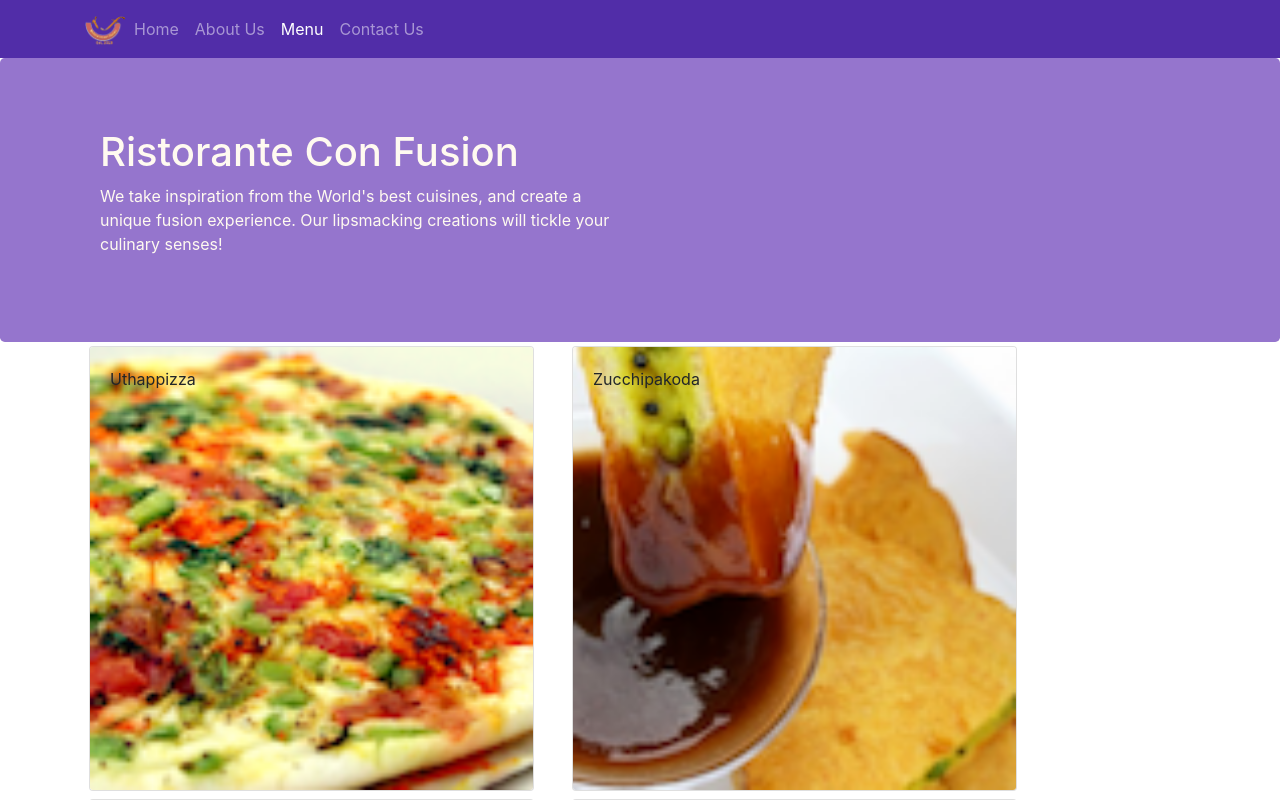
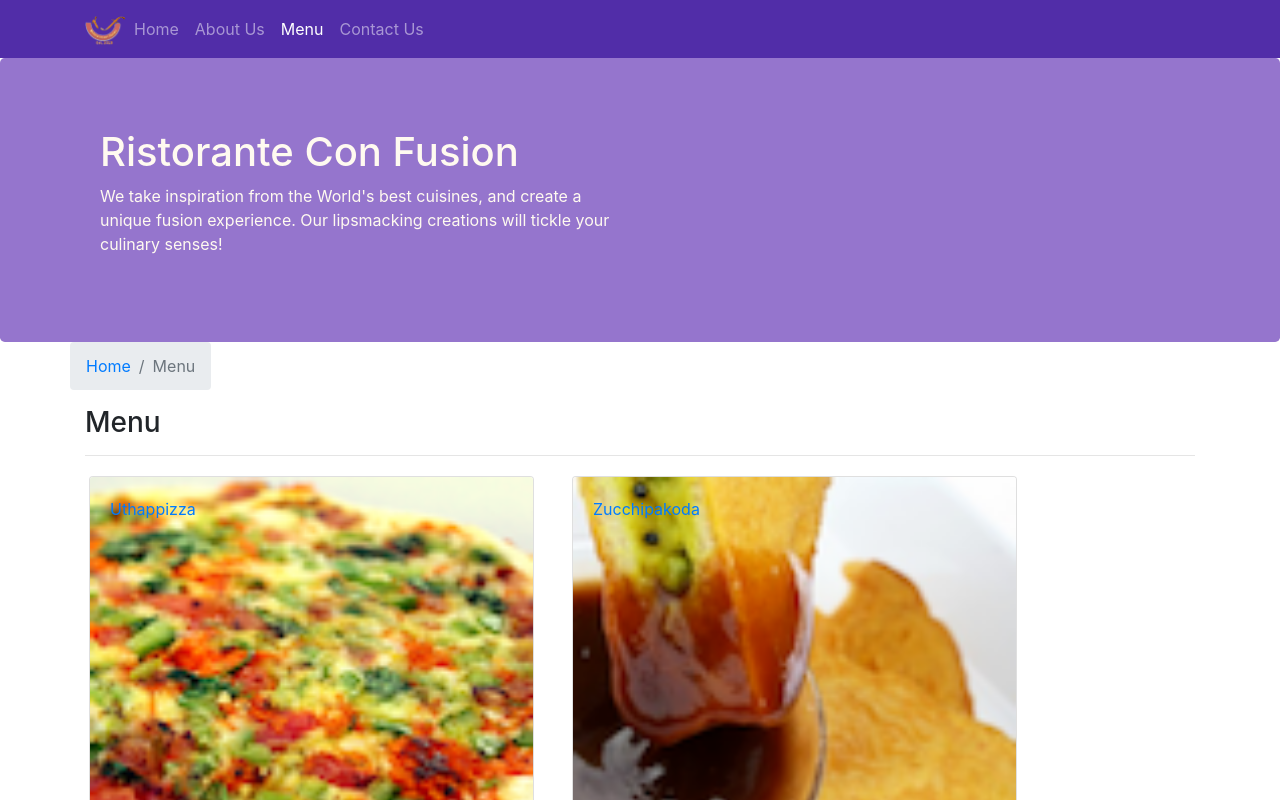
Before and after one commit to lokeshkeelisetti/ReactConfusion, a React (Create React App) app: page /menu in a window 1280 px wide. Shown: the top 800 px of the page. Built offline with nearby package versions, Linux system fonts and the light colour scheme; the HTML template or start-up script is replaced by a standard one.

Commit message:
single page applications part two

```diff
--- a/src/components/ContactComponent.js
+++ b/src/components/ContactComponent.js
@@ -1,8 +1,19 @@
 import React from 'react';
-
+import {Breadcrumb,BreadcrumbItem} from 'reactstrap'
+import {Link} from 'react-router-dom'
 function Contact(props) {
     return(
         <div className="container">
+            <div className="row">
+                <Breadcrumb>
+                    <BreadcrumbItem><Link to='/home'>Home</Link></BreadcrumbItem>
+                    <BreadcrumbItem active>Contact Us</BreadcrumbItem>
+                </Breadcrumb>
+                <div className="col-12">
+                    <h3>Menu</h3>
+                    <hr />
+                </div>
+            </div>
             <div className="row row-content">
                 <div className="col-12">
                 <h3>Location Information</h3>
--- a/src/components/DishdetailComponent.js
+++ b/src/components/DishdetailComponent.js
@@ -1,7 +1,6 @@
 import React from 'react';
-import { Card, CardImg,CardTitle } from 'reactstrap';
-
-
+import { Card, CardImg,CardTitle,Breadcrumb,BreadcrumbItem} from 'reactstrap';
+import {Link } from 'react-router-dom';
 
     function RenderDish({dish}){
         if(dish!=null){
@@ -23,12 +22,8 @@
         }
     }
 
-    function RenderComments({dish}){
-        var comments=null;
-        var inter=null;
-        if(dish!=null){
-            comments=dish.comments;
-            inter=comments.map(onecomment=>{
+    function RenderComments({comments}){
+            const inter=comments.map((onecomment)=>{
                 return(
                     <div key={onecomment.id}>
                         <p>{onecomment.comment}</p>
@@ -36,7 +31,6 @@
                     </div>
                 )
             });
-        }
 
         if(comments!=null){
             return(
@@ -60,6 +54,17 @@
     const Dishdetail=(props)=>{
         const selectedDish= props.dish;
         return(
+            <>
+            <div className="row">
+                    <Breadcrumb>
+                        <BreadcrumbItem><Link to='/menu'>Menu</Link></BreadcrumbItem>
+                        <BreadcrumbItem active>{props.dish.name}</BreadcrumbItem>
+                    </Breadcrumb>
+                    <div className="col-12">
+                        <h3>{props.dish.name}</h3>
+                        <hr />
+                    </div>
+                </div>
             <div className="row">
                 <div className="col-12 col-md-5 m-1">
                     <Card>
@@ -67,9 +72,10 @@
                     </Card>
                 </div>
                 <div className="col-12 col-md-5 m-1">
-                    <RenderComments dish={props.dish}/>
+                    <RenderComments comments={props.comments}/>
                 </div>
             </div>
+            </>
         );
     }
 
--- a/src/components/MainComponent.js
+++ b/src/components/MainComponent.js
@@ -32,12 +32,21 @@
             />
         );
     }
+
+    const DishWithId = ({match}) => {
+        return(
+            <Dishdetail dish={this.state.dishes.filter((dish)=>dish.id===parseInt(match.params.dishId,10))[0]}
+                comments={this.state.comments.filter((comment)=>comment.dishId===parseInt(match.params.dishId,10))}
+            />
+        )
+    }
     return (
       <div>
         <Header />
         <Switch>
             <Route path="/home" component={HomePage} />
             <Route exact path="/menu" component={() => <Menu dishes={this.state.dishes}/>}/>
+            <Route path="/menu/:dishId" component={DishWithId}/>
             <Route exact path="/contactus" component={Contact} />
             <Redirect to="/home" />
         </Switch>
--- a/src/components/MenuComponent.js
+++ b/src/components/MenuComponent.js
@@ -1,14 +1,16 @@
 import React from 'react';
-import { Card, CardImg, CardImgOverlay,CardTitle } from 'reactstrap';
-
+import { Card, CardImg, CardImgOverlay,CardTitle, BreadcrumbItem,Breadcrumb } from 'reactstrap';
+import {Link} from 'react-router-dom'
 
     function RenderMenuItem({dish,onClick}){
         return(
-            <Card onClick={()=>onClick(dish.id)}>
-                <CardImg width="100%" src={dish.image} alt={dish.name} />
-                <CardImgOverlay>
-                    <CardTitle>{dish.name}</CardTitle>
-                </CardImgOverlay>
+            <Card>
+                <Link to={`/menu/${dish.id}`}>
+                    <CardImg width="100%" src={dish.image} alt={dish.name} />
+                    <CardImgOverlay>
+                        <CardTitle>{dish.name}</CardTitle>
+                    </CardImgOverlay>
+                </Link>
             </Card>
 
         );
@@ -18,12 +20,22 @@
         const menu = props.dishes.map((dish)=>{
             return (
                 <div key={dish.id} className="col-12 col-md-5 m-1">
-                    <RenderMenuItem dish={dish} onClick={props.onClick}/>
+                    <RenderMenuItem dish={dish}/>
                 </div>
             );
         });
         return (
             <div className="container">
+                <div className="row">
+                    <Breadcrumb>
+                        <BreadcrumbItem><Link to='/home'>Home</Link></BreadcrumbItem>
+                        <BreadcrumbItem active>Menu</BreadcrumbItem>
+                    </Breadcrumb>
+                    <div className="col-12">
+                        <h3>Menu</h3>
+                        <hr />
+                    </div>
+                </div>
                 <div className="row">
                     {menu}
                 </div>
```
